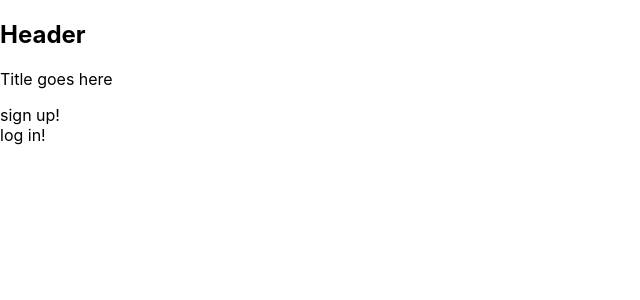
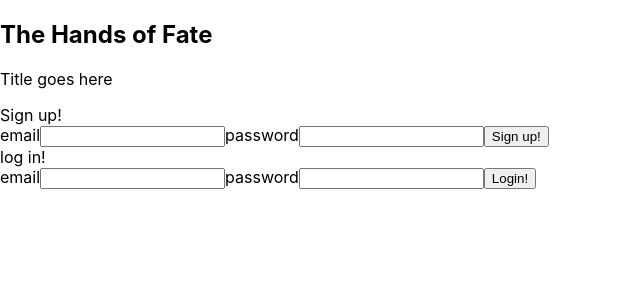
Before and after one commit to hands-of-fate/fate-frontend, a React (Create React App) app: page / in a window 1280 px wide. Shown: the top 300 px of the page, without its empty margins (0-640 px from the left). Built offline with nearby package versions, Linux system fonts and the light colour scheme.

Commit message:
Got login and signup forms working on title page

```diff
--- a/src/App.js
+++ b/src/App.js
@@ -29,7 +29,7 @@ handleLogout = () => {
     return (
       <Router>
         <div>
-          <h2>Header</h2>
+          <h2>The Hands of Fate</h2>
           <Switch>
             <Route
               path="/"
--- /dev/null
+++ b/src/FetchUtils.js
@@ -0,0 +1,23 @@
+import request from "superagent";
+
+const URL = 'https://obscure-plains-64849.herokuapp.com';
+
+export async function login(email, password) {
+    const data = await request
+        .post(`${URL}/auth/signin`)
+        .send({
+            email: email,
+            password: password
+        })
+    return data.body.token
+}
+
+export async function signup(email, password) {
+    const data = await request
+        .post(`${URL}/auth/signup`)
+        .send({
+            email: email,
+            password: password
+        })
+    return data.body.token
+}
--- a/src/LoginComp.js
+++ b/src/LoginComp.js
@@ -1,10 +1,46 @@
 import React, { Component } from 'react'
+import { login } from './FetchUtils.js'
 
 export default class LoginComp extends Component {
+    state = {
+        email: '',
+        password: ''
+    }
+
+    handleSubmit = async (e) => {
+        e.preventDefault();
+        const token = await login(this.state.email, this.state.password);
+        this.props.login(token)
+        this.props.history.push('/home')
+    }
+
+    handleEmailChange = (e) => {
+        this.setState({
+            email: e.target.value
+        })
+    }
+
+    handlePasswordChange = (e) => {
+        this.setState({
+            password: e.target.value
+        })
+    }
+
     render() {
         return (
             <div>
                 log in!
+                <form onSubmit={this.handleSubmit}>
+                    <label>
+                        email
+                        <input type="email" onChange={this.handleEmailChange}/>
+                    </label>
+                    <label>
+                        password
+                        <input type="password" onChange={this.handlePasswordChange}/>
+                    </label>
+                    <button>Login!</button>
+                </form>
             </div>
         )
     }
--- a/src/SignupComp.js
+++ b/src/SignupComp.js
@@ -1,10 +1,46 @@
 import React, { Component } from 'react'
+import { signup } from './FetchUtils.js'
 
 export default class SignupComp extends Component {
+    state = {
+        email: '',
+        password: ''
+    }
+
+    handleSubmit = async (e) => {
+        e.preventDefault();
+        const token = await signup(this.state.email, this.state.password);
+        this.props.login(token)
+        this.props.history.push('/home')
+    }
+
+    handleEmailChange = (e) => {
+        this.setState({
+            email: e.target.value
+        })
+    }
+
+    handlePasswordChange = (e) => {
+        this.setState({
+            password: e.target.value
+        })
+    }
+
     render() {
         return (
             <div>
-                sign up!
+                Sign up!
+                <form onSubmit={this.handleSubmit}>
+                    <label>
+                        email
+                        <input type="email" onChange={this.handleEmailChange}/>
+                    </label>
+                    <label>
+                        password
+                        <input type="password" onChange={this.handlePasswordChange}/>
+                    </label>
+                    <button>Sign up!</button>
+                </form>
             </div>
         )
     }
--- a/src/TitlePage.js
+++ b/src/TitlePage.js
@@ -12,7 +12,7 @@ export default class TitlePage extends Component {
                 </section>
                 <section>
                     <SignupComp/>
-                    <LoginComp/>
+                    <LoginComp login={this.props.login}/>
                 </section>
             </div>
         )
```
